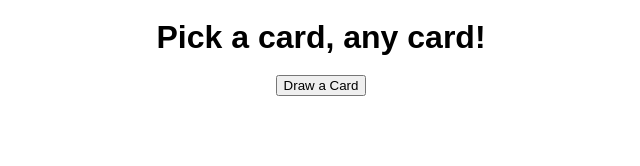
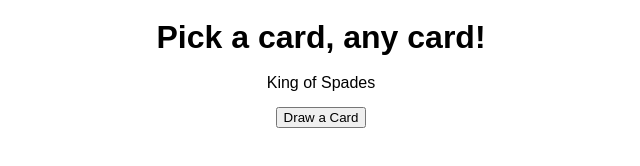
Before and after one commit to AllanHall/card-deck, a website: page public/index.html in a window 1280 px wide. Both pictures are taken after a click on the button "Draw a Card". Shown: the whole page, without its empty margins (319-959 px from the left). Drawn offline with Linux system fonts and the light colour scheme.

Commit message:
Got the button to work!

```diff
--- a/public/index.html
+++ b/public/index.html
@@ -10,7 +10,7 @@
   <body>
     <h1>Pick a card, any card!</h1>
     <div class="card-display"></div>
-    <button>Draw a Card</button>
+    <button class="button">Draw a Card</button>
     <script src="/main.js" charset="utf-8"></script>
   </body>
 </html>
--- a/public/main.js
+++ b/public/main.js
@@ -17,16 +17,18 @@ const cardNumb = [
 ]
 
 const main = () => {
-  let deck = []
   for (let i = 0; i < suits.length; i++) {
     for (let j = 0; j < cardNumb.length; j++) {
       deck.push(cardNumb[j] + ' ' + 'of' + ' ' + suits[i])
     }
   }
   shuffle()
-  drawCard = Math.ceil(Math.random() * deck)
-  document.querySelector('.card-display').textContent = drawCard
-  }
+}
+
+const drawCard = () => {
+  document.querySelector('.card-display').textContent = deck[0]
+  deck.shift()
+}
 
 const shuffle = () => {
   let a
@@ -37,7 +39,8 @@ const shuffle = () => {
     b = deck[c]
     deck[c] = deck[a]
     deck[a] = b
+  }
 }
 
 document.addEventListener('DOMContentLoaded', main)
-document.querySelector('button').addEventListener('click', main)
+document.querySelector('.button').addEventListener('click', drawCard)
--- a/public/screen.css
+++ b/public/screen.css
@@ -22,7 +22,12 @@ h1 {
   min-height: 20rem;
 }
 
-button {
+.card-display {
+  text-align: center;
+}
+
+.button {
   display: block;
   margin: 0 auto;
+  margin-top: 1rem;
 }
```
